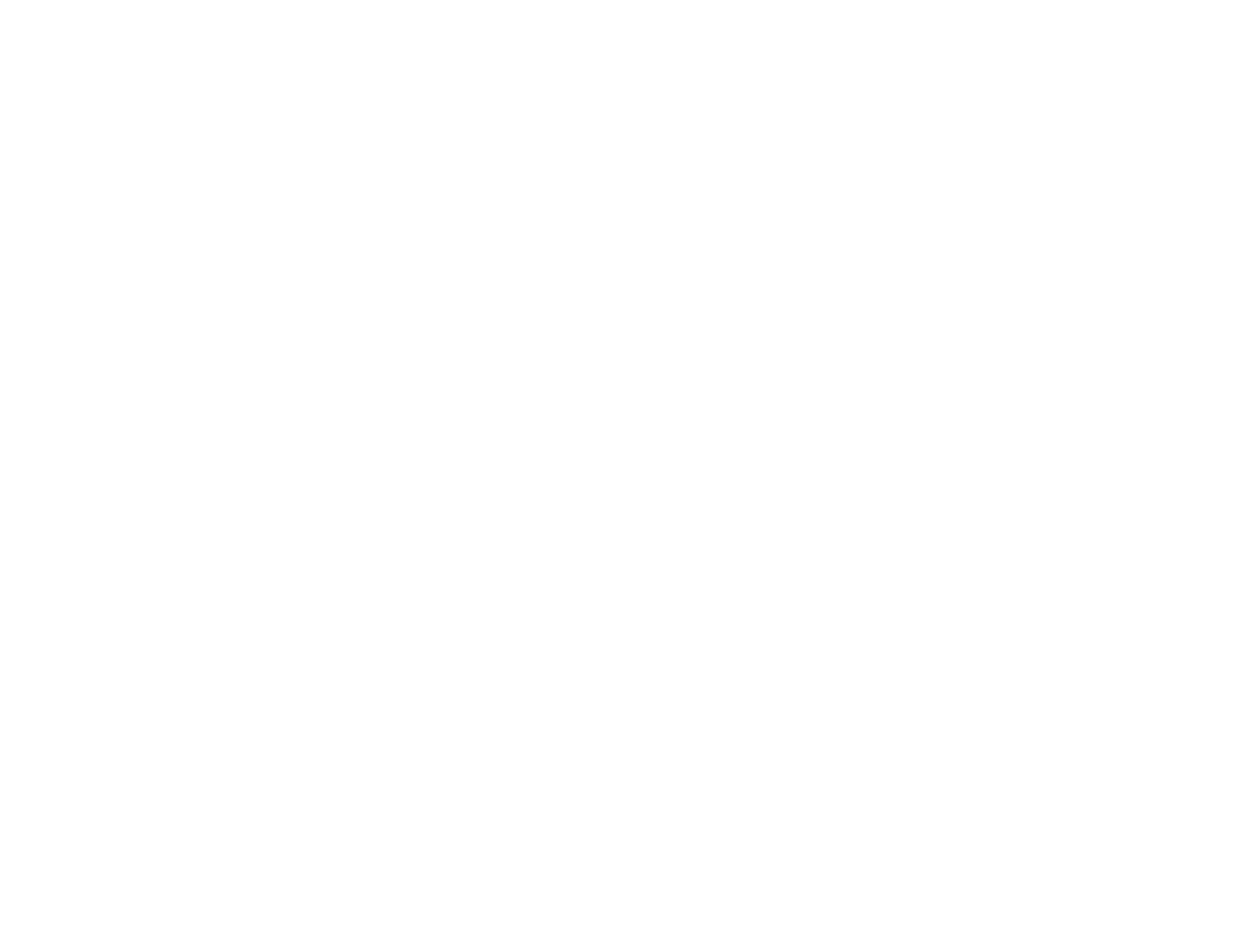
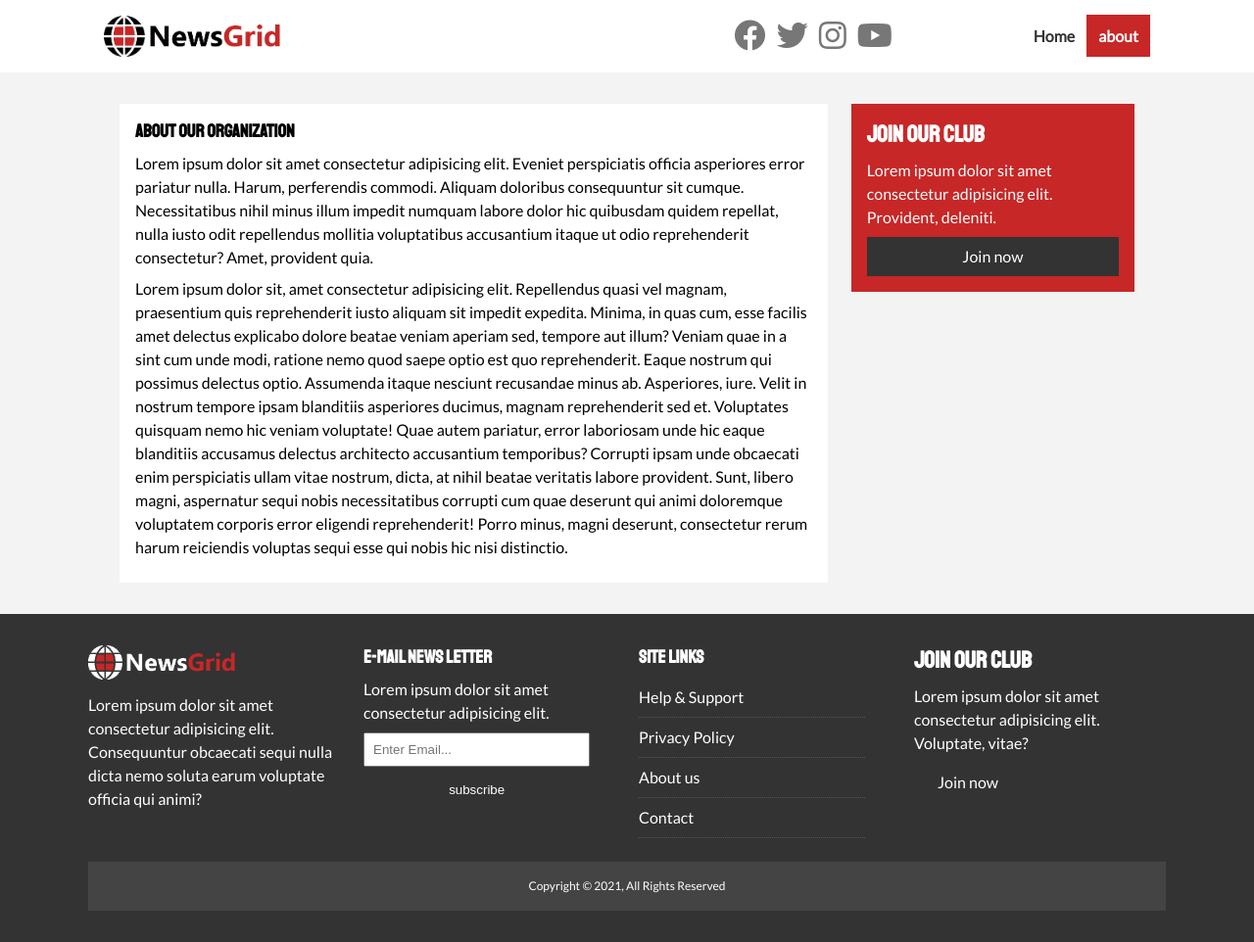
Before and after one commit to ErikNWH/News-grid, a plain HTML site: page about.html in a window 1280 px wide. Shown: the whole page at 98% size. Before the commit the page ends 800 px from the top, so only its background shows below. Drawn offline with Linux system fonts and the light colour scheme.

Commit message:
Added about page

```diff
--- a/about.html
+++ b/about.html
@@ -0,0 +1,142 @@
+<!DOCTYPE html>
+<html lang="en">
+  <head>
+    <meta charset="UTF-8" />
+    <meta http-equiv="X-UA-Compatible" content="IE=edge" />
+    <meta name="viewport" content="width=device-width, initial-scale=1.0" />
+    <link
+      rel="stylesheet"
+      href="https://use.fontawesome.com/releases/v5.15.3/css/all.css"
+      integrity="sha384-SZXxX4whJ79/gErwcOYf+zWLeJdY/qpuqC4cAa9rOGUstPomtqpuNWT9wdPEn2fk"
+      crossorigin="anonymous"
+    />
+    <link rel="preconnect" href="https://fonts.gstatic.com" />
+    <link
+      href="https://fonts.googleapis.com/css2?family=Lato&family=Staatliches&display=swap"
+      rel="stylesheet"
+    />
+    <link rel="stylesheet" href="css/style.css" />
+    <link
+      rel="stylesheet"
+      media="screen and (max-width: 768px)"
+      href="css/mobile.css"
+    />
+    <link rel="shortcut icon" href="favicon.ico" type="image/x-icon" />
+
+    <title>About</title>
+  </head>
+  <body>
+    <nav id="main-nav">
+      <div class="container">
+        <img class="logo" src="img/logo.png" alt="NewsGrid" />
+        <div class="social">
+          <a href="http://facebook.com" target="_blank"
+            ><i class="fab fa-facebook fa-2x"></i
+          ></a>
+          <a href="http://twitter.com" target="_blank"
+            ><i class="fab fa-twitter fa-2x"></i
+          ></a>
+          <a href="http://instagram.com" target="_blank"
+            ><i class="fab fa-instagram fa-2x"></i
+          ></a>
+          <a href="http://youtube.com" target="_blank"
+            ><i class="fab fa-youtube fa-2x"></i
+          ></a>
+        </div>
+        <ul>
+          <li><a href="index.html">Home</a></li>
+          <li><a href="about.html" class="current">about</a></li>
+        </ul>
+      </div>
+    </nav>
+
+    <section id="about">
+      <div class="container">
+        <div class="page-container">
+          <article class="card">
+            <h1 class="l-heading">About our organization</h1>
+            <p>
+              Lorem ipsum dolor sit amet consectetur adipisicing elit. Eveniet
+              perspiciatis officia asperiores error pariatur nulla. Harum,
+              perferendis commodi. Aliquam doloribus consequuntur sit cumque.
+              Necessitatibus nihil minus illum impedit numquam labore dolor hic
+              quibusdam quidem repellat, nulla iusto odit repellendus mollitia
+              voluptatibus accusantium itaque ut odio reprehenderit consectetur?
+              Amet, provident quia.
+            </p>
+            <p>
+              Lorem ipsum dolor sit, amet consectetur adipisicing elit.
+              Repellendus quasi vel magnam, praesentium quis reprehenderit iusto
+              aliquam sit impedit expedita. Minima, in quas cum, esse facilis
+              amet delectus explicabo dolore beatae veniam aperiam sed, tempore
+              aut illum? Veniam quae in a sint cum unde modi, ratione nemo quod
+              saepe optio est quo reprehenderit. Eaque nostrum qui possimus
+              delectus optio. Assumenda itaque nesciunt recusandae minus ab.
+              Asperiores, iure. Velit in nostrum tempore ipsam blanditiis
+              asperiores ducimus, magnam reprehenderit sed et. Voluptates
+              quisquam nemo hic veniam voluptate! Quae autem pariatur, error
+              laboriosam unde hic eaque blanditiis accusamus delectus architecto
+              accusantium temporibus? Corrupti ipsam unde obcaecati enim
+              perspiciatis ullam vitae nostrum, dicta, at nihil beatae veritatis
+              labore provident. Sunt, libero magni, aspernatur sequi nobis
+              necessitatibus corrupti cum quae deserunt qui animi doloremque
+              voluptatem corporis error eligendi reprehenderit! Porro minus,
+              magni deserunt, consectetur rerum harum reiciendis voluptas sequi
+              esse qui nobis hic nisi distinctio.
+            </p>
+          </article>
+          <aside class="card bg-primary">
+            <h2>Join our club</h2>
+            <p>
+              Lorem ipsum dolor sit amet consectetur adipisicing elit.
+              Provident, deleniti.
+            </p>
+            <a href="#" class="btn btn-block"> Join now </a>
+          </aside>
+        </div>
+      </div>
+    </section>
+
+    <!-- Footer -->
+    <footer id="main-footer">
+      <div class="container footer-container py-2">
+        <div>
+          <img src="img/logo_light.png" alt="NewsGrid" />
+          <p>
+            Lorem ipsum dolor sit amet consectetur adipisicing elit.
+            Consequuntur obcaecati sequi nulla dicta nemo soluta earum voluptate
+            officia qui animi?
+          </p>
+        </div>
+        <div>
+          <h3>E-mail News letter</h3>
+          <p>Lorem ipsum dolor sit amet consectetur adipisicing elit.</p>
+          <form>
+            <input type="email" placeholder="Enter Email..." />
+            <input type="submit" value="subscribe" class="btn btn-primary" />
+          </form>
+        </div>
+        <div>
+          <h3>Site Links</h3>
+          <ul class="list">
+            <li><a href="#">Help & Support</a></li>
+            <li><a href="#">Privacy Policy</a></li>
+            <li><a href="#">About us</a></li>
+            <li><a href="#">Contact</a></li>
+          </ul>
+        </div>
+        <div>
+          <h2>Join our club</h2>
+          <p>
+            Lorem ipsum dolor sit amet consectetur adipisicing elit. Voluptate,
+            vitae?
+          </p>
+          <a href="#" class="btn btn-secondary">Join now</a>
+        </div>
+        <div>
+          <p>Copyright &copy; 2021, All Rights Reserved</p>
+        </div>
+      </div>
+    </footer>
+  </body>
+</html>
--- a/css/style.css
+++ b/css/style.css
@@ -84,7 +84,7 @@
 .btn {
   display: inline-block;
   border: none;
-  background: var(--dark-color);
+  background: var(--dark-color) !important;
   color: #fff;
   padding: 0.5rem 1.5rem;
 }
@@ -167,6 +167,18 @@
 
 .list li a:hover {
   color: var(--primary-color) !important;
+}
+
+/* Inner page container */
+.page-container {
+  display: grid;
+  grid-template-columns: 5fr 2fr;
+  margin: 2rem 0;
+  grid-gap: 1.5rem;
+}
+
+.page-container > *:first-child {
+  grid-row: 1 / span 3;
 }
 /* Nav */
 #main-nav {
```
Also changed, not shown: index.html (+13 -8 lines), 1 other file.
